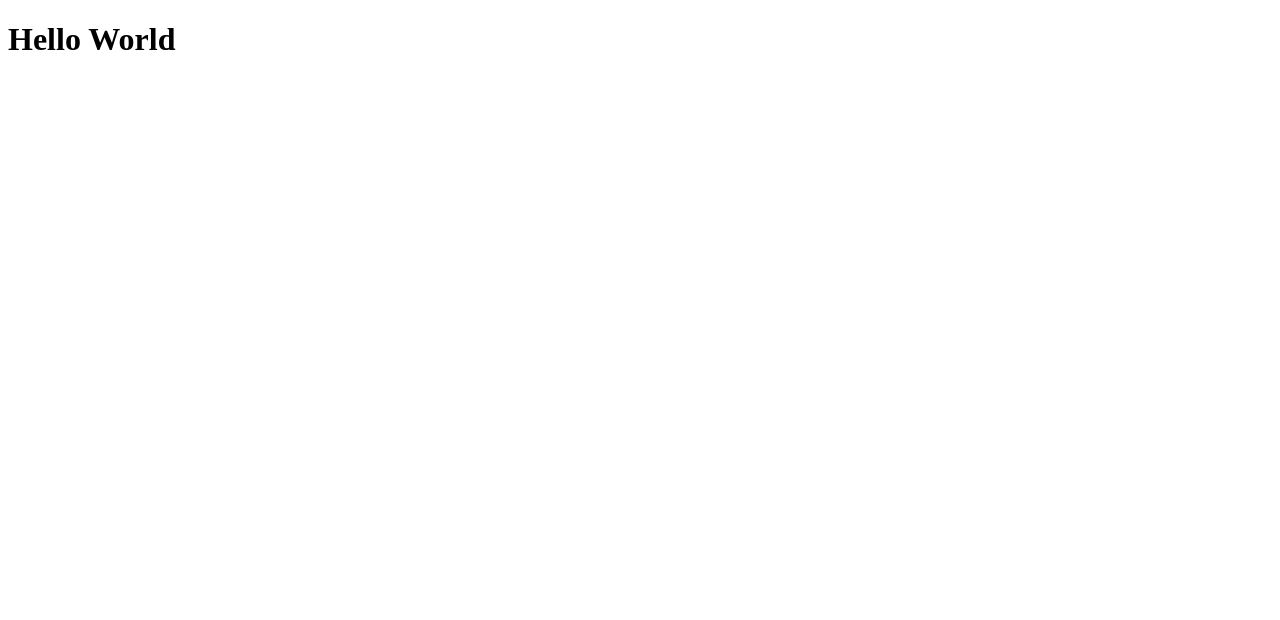
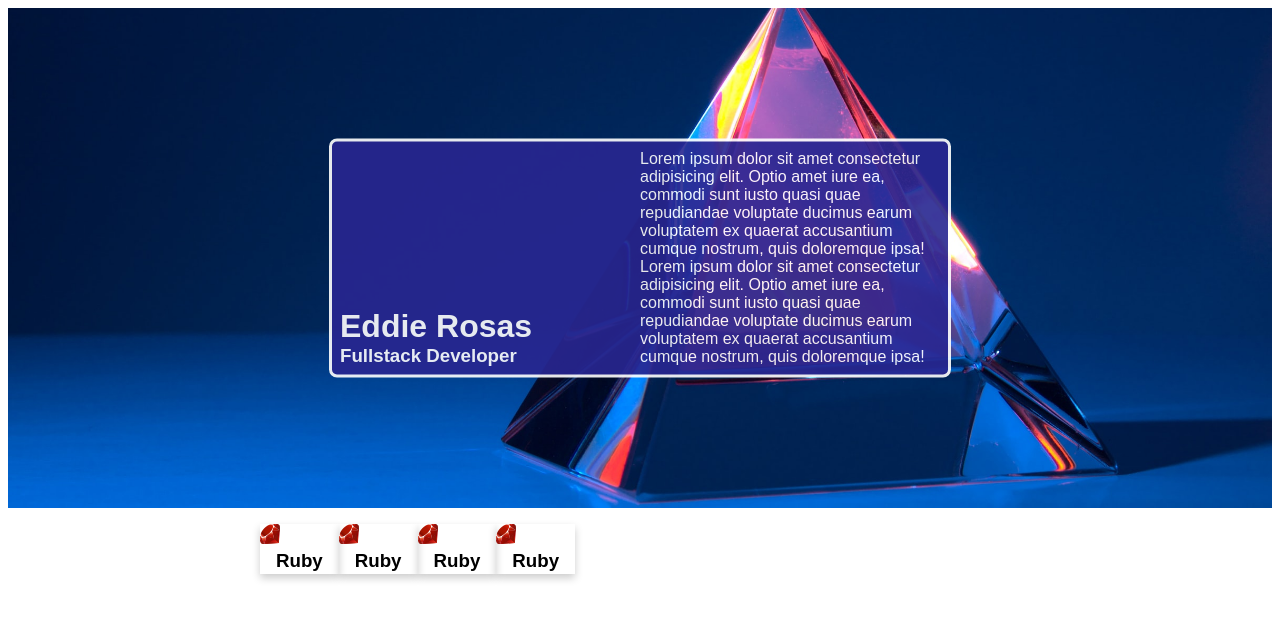
Before and after one commit to EddieRosas/portcoolio, a React app: page / in a window 1280 px wide. Shown: the top 620 px of the page. Built offline with nearby package versions, Linux system fonts and the light colour scheme.

Commit message:
WIP commit, mainly some styling play arounds

```diff
--- /dev/null
+++ b/src/App.css
@@ -0,0 +1,66 @@
+@import url("https://fonts.googleapis.com/css2?family=Open+Sans:wght@300&display=swap");
+
+body {
+  font-family: "Open-Sans", sans-serif;
+}
+
+.intro {
+  background-image: url("../public/prism.jpg");
+  background-repeat: no-repeat;
+  background-position: center;
+  height: 500px;
+  background-size: cover;
+  position: relative;
+}
+
+.intro-content {
+  background-color: #282691;
+  opacity: .9;
+  padding: 8px;
+  position: absolute;
+  top: 50%;
+  left: 50%;
+  transform: translate(-50%, -50%);
+  border: 3px solid white;
+  border-radius: 8px;
+  color: white;
+}
+
+.who-and-what > h1, h3 {
+  margin: 0;
+}
+
+.who-and-what {
+  display: inline-block;
+  width: 300px;
+}
+
+.what-text {
+  display: inline-block;
+  width: 300px;
+}
+
+ul {
+  width: 800px;
+  margin-right: auto;
+  margin-left: auto;
+  list-style: none;
+}
+
+ul li {
+  float: left;
+  /* display: inline; */
+}
+
+li {
+  box-shadow: 0 4px 8px 0 rgba(0,0,0,0.2);
+  transition: 0.3s;
+}
+
+#ruby-logo {
+  width: 20px;
+}
+
+li > h3 {
+  padding: 2px 16px;
+}
--- a/src/App.tsx
+++ b/src/App.tsx
@@ -1,9 +1,57 @@
-const HelloWorld = () => {
+import "./App.css";
+
+import rubyLogo from '../public/ruby_logo.svg';
+
+const App = () => {
     return (
-        <h1>
-            Hello World
-        </h1>
+        <div className="container">
+            <div className="intro">
+                <div className="intro-content">
+                    <div className="who-and-what">
+                        <h1>Eddie Rosas</h1>
+                        <h3>Fullstack Developer</h3>
+                    </div>
+                    <div className="what-text">
+                        Lorem ipsum dolor sit amet consectetur
+                        adipisicing elit. Optio amet iure ea,
+                        commodi sunt iusto quasi quae repudiandae
+                        voluptate ducimus earum voluptatem ex quaerat
+                        accusantium cumque nostrum, quis doloremque
+                        ipsa!
+
+                        Lorem ipsum dolor sit amet consectetur
+                        adipisicing elit. Optio amet iure ea,
+                        commodi sunt iusto quasi quae repudiandae
+                        voluptate ducimus earum voluptatem ex quaerat
+                        accusantium cumque nostrum, quis doloremque
+                        ipsa!
+                    </div>
+                </div>
+            </div>
+            <div className="techs">
+                <div className="main-techs">
+                    <ul>
+                        <li>
+                            <img src={rubyLogo} id="ruby-logo" alt="" />
+                            <h3>Ruby</h3>
+                        </li>
+                        <li>
+                            <img src={rubyLogo} id="ruby-logo" alt="" />
+                            <h3>Ruby</h3>
+                        </li>
+                        <li>
+                            <img src={rubyLogo} id="ruby-logo" alt="" />
+                            <h3>Ruby</h3>
+                        </li>
+                        <li>
+                            <img src={rubyLogo} id="ruby-logo" alt="" />
+                            <h3>Ruby</h3>
+                        </li>
+                    </ul>
+                </div>
+            </div>
+        </div>
     );
 };
 
-export default HelloWorld;
+export default App;
```
Also changed, not shown: src/custom.d.ts (added, +9 -0 lines), public/prism.jpg (added), public/ruby_logo.svg (added), src/index.css (added).
